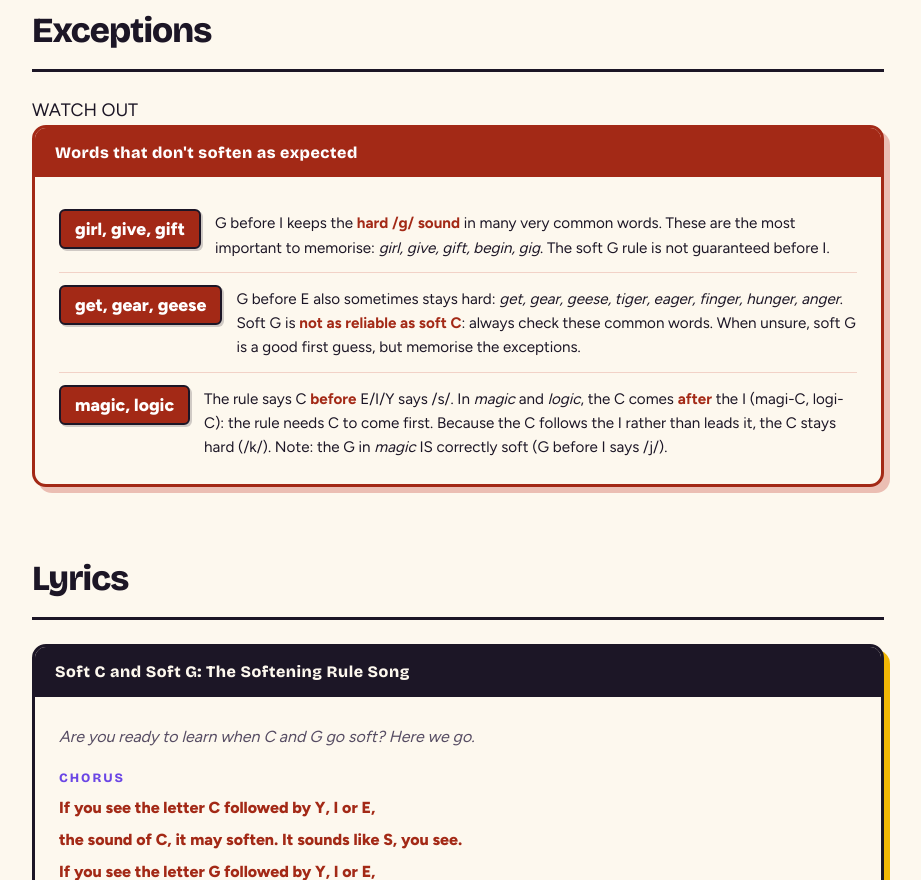
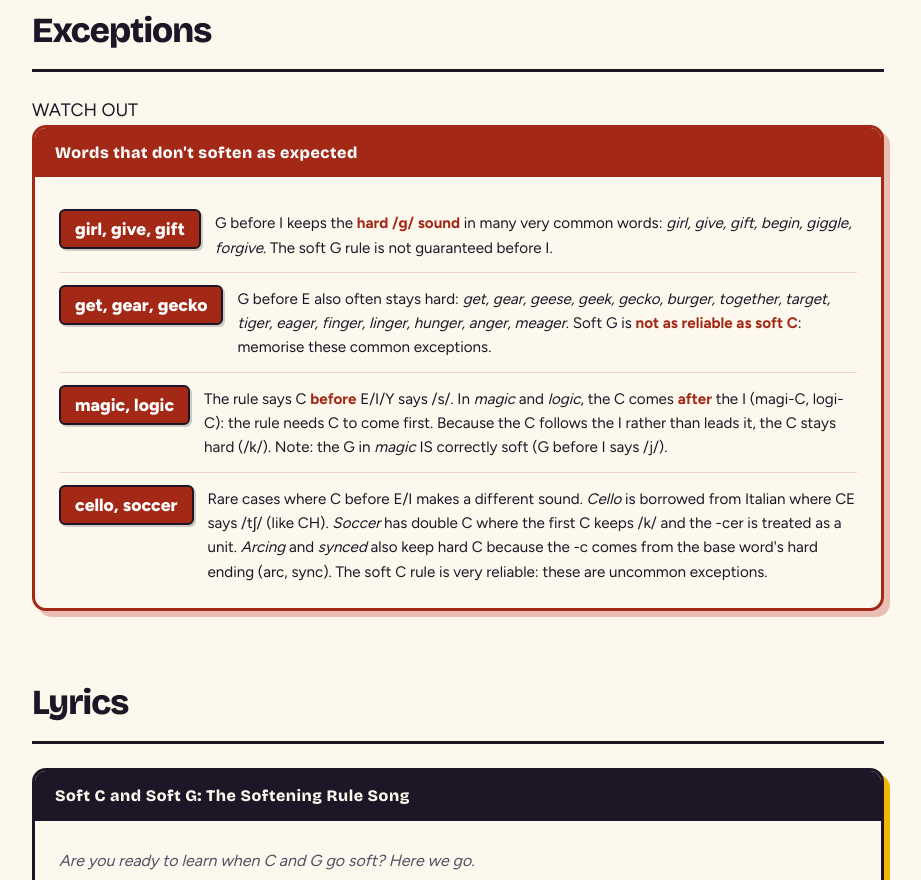
Before and after one commit to Robsstuff/Mr-Spelling, a plain HTML site: page lessons/soft-c-soft-g.html in a window 1280 px wide. Shown: the part 2227-3107 px from the top of the page, without its empty margins (182-1103 px from the left). Drawn offline with nearby package versions, Linux system fonts and the light colour scheme.

Commit message:
Expand soft C/G exceptions and word list from video content
- Hard G before I: added giggle, forgive
- Hard G before E: added gecko, geek, burger, together, target, linger, meager, forgive
- Added new soft C exceptions item: cello (Italian CE=/ch/), soccer (double C),
  arcing and synced (base word's hard C preserved through suffix)
- Word list hard G exceptions expanded to 21 words
- Added soft C exceptions group to word list (arcing, cello, soccer, synced)

Co-Authored-By: Claude Sonnet 4.6 <noreply@anthropic.com>

```diff
--- a/lessons/soft-c-soft-g.html
+++ b/lessons/soft-c-soft-g.html
@@ -188,15 +188,19 @@ footer a { color: var(--marigold) !important; }
 <div class="exceptions-inner">
 <div class="exception-item">
 <span class="exception-word">girl, give, gift</span>
-<p class="exception-note">G before I keeps the <strong>hard /g/ sound</strong> in many very common words. These are the most important to memorise: <em>girl, give, gift, begin, gig</em>. The soft G rule is not guaranteed before I.</p>
+<p class="exception-note">G before I keeps the <strong>hard /g/ sound</strong> in many very common words: <em>girl, give, gift, begin, giggle, forgive</em>. The soft G rule is not guaranteed before I.</p>
 </div>
 <div class="exception-item">
-<span class="exception-word">get, gear, geese</span>
-<p class="exception-note">G before E also sometimes stays hard: <em>get, gear, geese, tiger, eager, finger, hunger, anger</em>. Soft G is <strong>not as reliable as soft C</strong>: always check these common words. When unsure, soft G is a good first guess, but memorise the exceptions.</p>
+<span class="exception-word">get, gear, gecko</span>
+<p class="exception-note">G before E also often stays hard: <em>get, gear, geese, geek, gecko, burger, together, target, tiger, eager, finger, linger, hunger, anger, meager</em>. Soft G is <strong>not as reliable as soft C</strong>: memorise these common exceptions.</p>
 </div>
 <div class="exception-item">
 <span class="exception-word">magic, logic</span>
 <p class="exception-note">The rule says C <strong>before</strong> E/I/Y says /s/. In <em>magic</em> and <em>logic</em>, the C comes <strong>after</strong> the I (magi-C, logi-C): the rule needs C to come first. Because the C follows the I rather than leads it, the C stays hard (/k/). Note: the G in <em>magic</em> IS correctly soft (G before I says /j/).</p>
+</div>
+<div class="exception-item">
+<span class="exception-word">cello, soccer</span>
+<p class="exception-note">Rare cases where C before E/I makes a different sound. <em>Cello</em> is borrowed from Italian where CE says /tʃ/ (like CH). <em>Soccer</em> has double C where the first C keeps /k/ and the -cer is treated as a unit. <em>Arcing</em> and <em>synced</em> also keep hard C because the -c comes from the base word's hard ending (arc, sync). The soft C rule is very reliable: these are uncommon exceptions.</p>
 </div>
 </div>
 </div>
@@ -244,7 +248,11 @@ footer a { color: var(--marigold) !important; }
 </div>
 <div class="word-list-group">
 <p class="word-list-label violet">Hard G before E or I: exceptions to memorise</p>
-<p class="word-list-words">anger, begin, eager, finger, gear, geese, get, gift, girl, give, hunger, tiger</p>
+<p class="word-list-words">anger, begin, burger, eager, finger, forgive, gear, gecko, geek, geese, get, gift, giggle, girl, give, hunger, linger, meager, target, tiger, together</p>
+</div>
+<div class="word-list-group">
+<p class="word-list-label yellow">Soft C exceptions: C before E/I but stays hard</p>
+<p class="word-list-words">arcing, cello, soccer, synced</p>
 </div>
 </div>
 </section>
```
